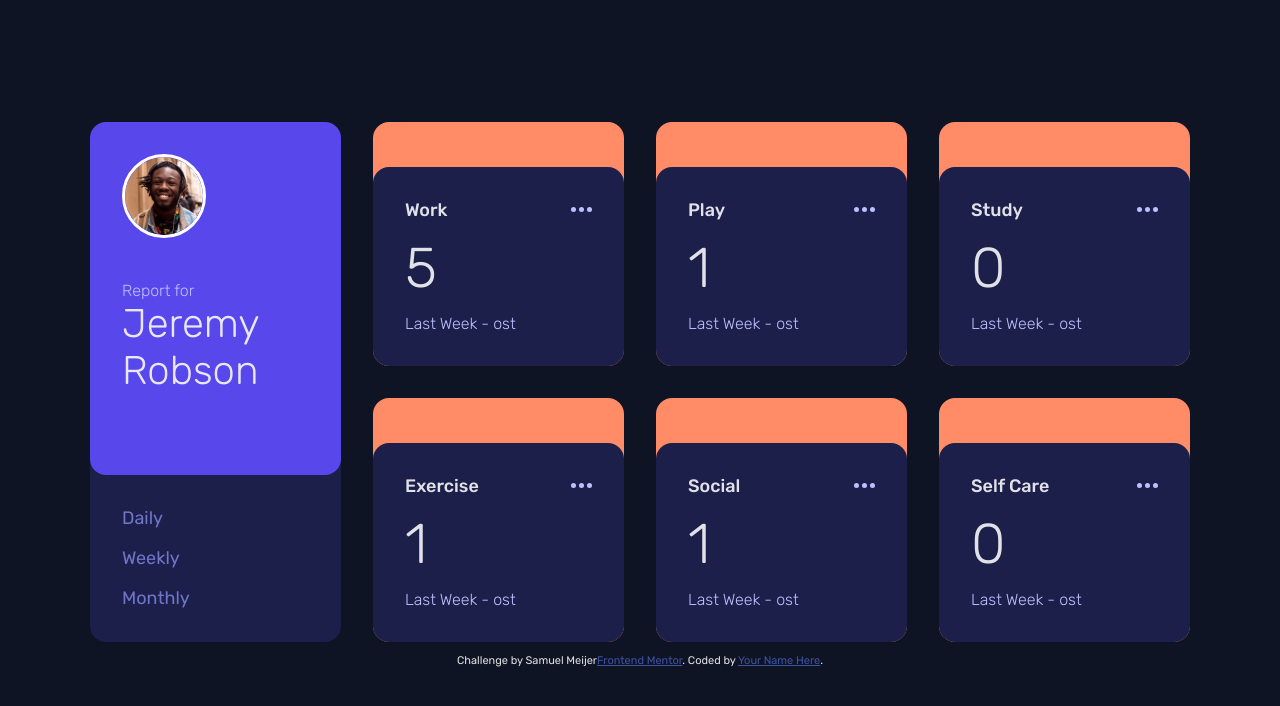
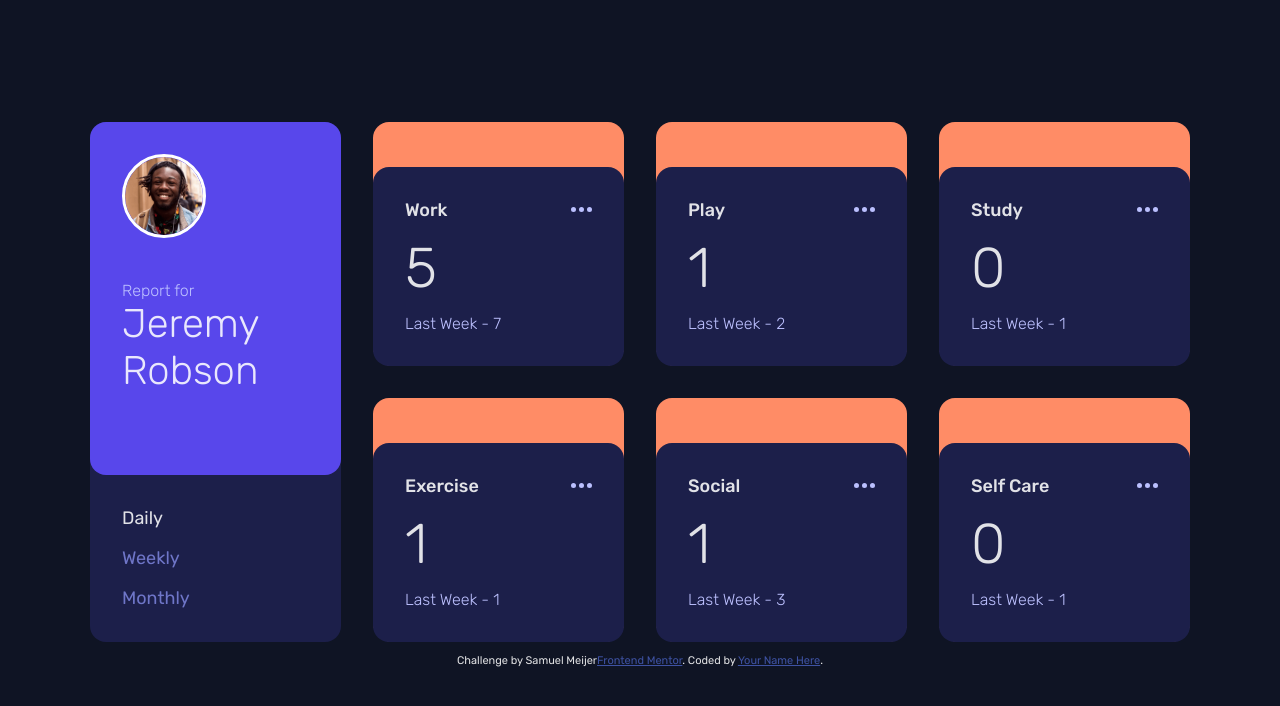
Before and after one commit to SamuelMeijer/fm-time-tracking-dashboard, a React (Vite) app: page / in a window 1280 px wide. Shown: the top 706 px of the page. Built offline with nearby package versions, Linux system fonts and the light colour scheme.

Commit message:
Adding dynamic styling to timeframe menu based on selection

```diff
--- a/src/App.css
+++ b/src/App.css
@@ -11,6 +11,11 @@ h3 {
 
 li {
   list-style: none;
+  cursor: pointer;
+}
+
+li:hover {
+  color: rgba(255, 255, 255, 0.87);
 }
 
 main {
@@ -20,10 +25,9 @@ main {
   grid-template-rows: repeat(2, 1fr);
   grid-template-columns: repeat(4, 1fr);
   grid-template-areas:
-  "a b c d"
-  "a e f g";
+    "a b c d"
+    "a e f g";
   gap: 2rem;
-
 }
 
 .profile-container {
@@ -53,7 +57,7 @@ main {
 }
 
 .profile-container-top-info p {
-  color: var(--blue-pale)
+  color: var(--blue-pale);
 }
 
 .profile-container-top-info h1 {
@@ -80,7 +84,11 @@ main {
   justify-content: space-between;
 
   font-size: 1.125rem;
-  color: var(--blue-desaturated)
+  color: var(--blue-desaturated);
+}
+
+.timeframe-selected {
+  color: rgba(255, 255, 255, 0.87);
 }
 
 .attribution {
--- a/src/App.jsx
+++ b/src/App.jsx
@@ -7,6 +7,24 @@ function App() {
   // eslint-disable-next-line no-unused-vars
   const [jsonData, setJsonData] = useState(data);
   const [timeframeState, setTimeframeState] = useState("daily");
+
+  function handleOnClick(event) {
+    event.preventDefault();
+
+    // Update state based on which timeframe is selected
+    if (event.target.tagName === "LI") {
+      switch (event.target.innerText) {
+        case "Daily":
+          setTimeframeState("daily");
+          break;
+        case "Weekly":
+          setTimeframeState("weekly");
+          break;
+        case "Monthly":
+          setTimeframeState("monthly");
+      }
+    }
+  }
 
   return (
     <>
@@ -20,10 +38,28 @@ function App() {
             </div>
           </div>
           <div className="profile-container-bot">
-            <ul className="timeframe-toggler">
-              <li>Daily</li>
-              <li>Weekly</li>
-              <li>Monthly</li>
+            <ul className="timeframe-toggler" onClick={handleOnClick}>
+              <li
+                className={
+                  timeframeState === "daily" ? "timeframe-selected" : null
+                }
+              >
+                Daily
+              </li>
+              <li
+                className={
+                  timeframeState === "weekly" ? "timeframe-selected" : null
+                }
+              >
+                Weekly
+              </li>
+              <li
+                className={
+                  timeframeState === "monthly" ? "timeframe-selected" : null
+                }
+              >
+                Monthly
+              </li>
             </ul>
           </div>
         </div>
--- a/src/components/CategoryContainer.jsx
+++ b/src/components/CategoryContainer.jsx
@@ -1,15 +1,18 @@
+/* eslint-disable react/prop-types */
 import Styles from "./CategoryContainer.module.css";
 
 export default function CategoryContainer({ data, timeframe }) {
   return (
     <div className={Styles.category}>
       <div className={Styles.categoryDataContainer}>
+        {/* TODO: Make background dynamicly change based on category */}
         <div className={Styles.categoryDataContainerTitle}>
           <h2>{data.title}</h2>
           <img src="./assets/icon-ellipsis.svg" alt="Three dots" />
         </div>
         <h3>{data["timeframes"][timeframe]["current"]}</h3>
-        <p>Last Week - ost</p>
+        {/* TODO: Make dynamic */}
+        <p>Last Week - {data["timeframes"][timeframe]["previous"]}</p>
       </div>
     </div>
   );
--- a/src/components/CategoryContainer.module.css
+++ b/src/components/CategoryContainer.module.css
@@ -3,6 +3,9 @@
   width: 100%;
   height: 100%;
   border-radius: 1rem;
+  /* Fixing visual problem where the background blends thru */
+  border-bottom-left-radius: 1.2rem;
+  border-bottom-right-radius: 1.2rem;
 
   /* TODO: Make dynamic and import icon */
   background: var(--red-work);
```
